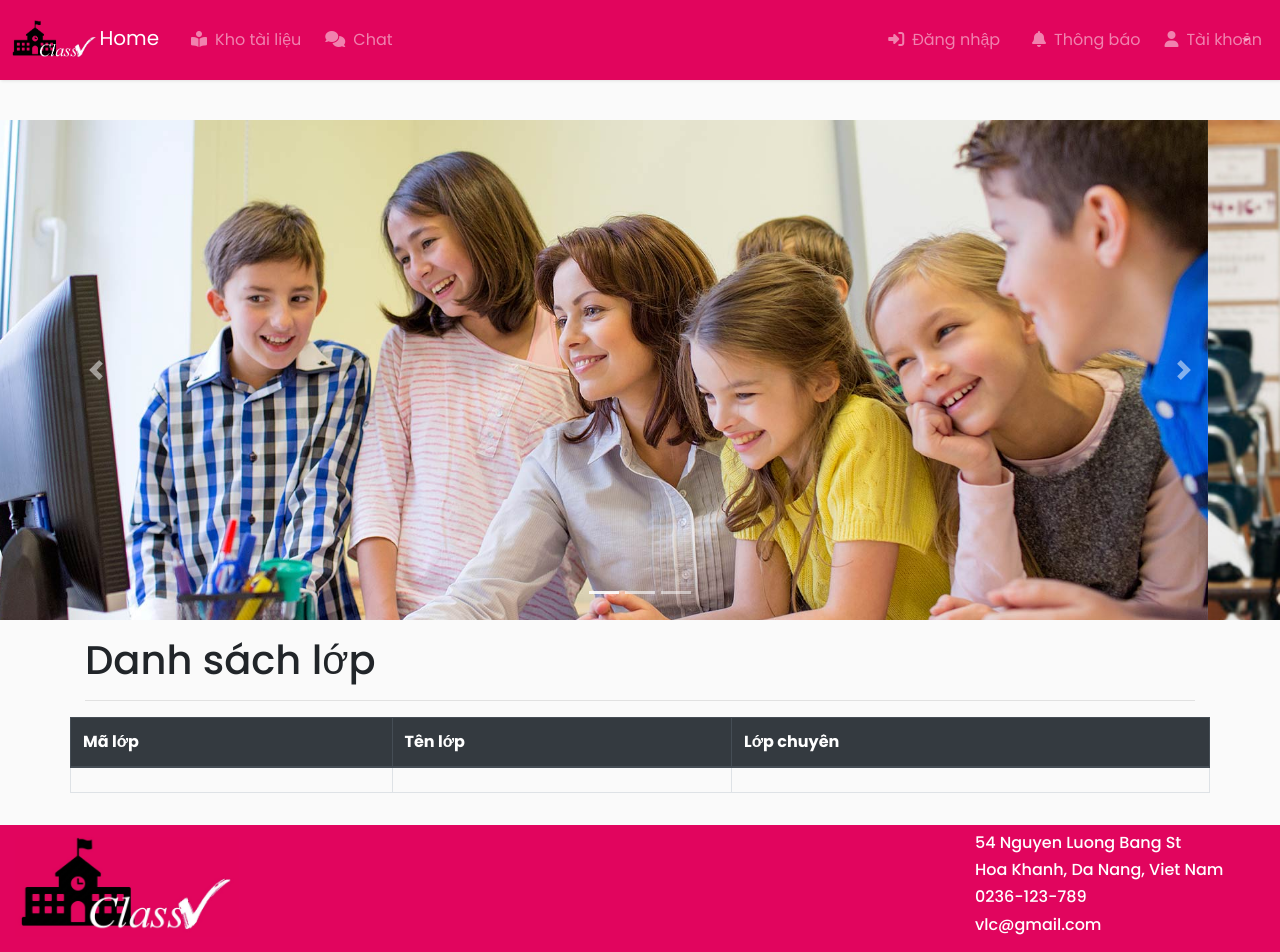
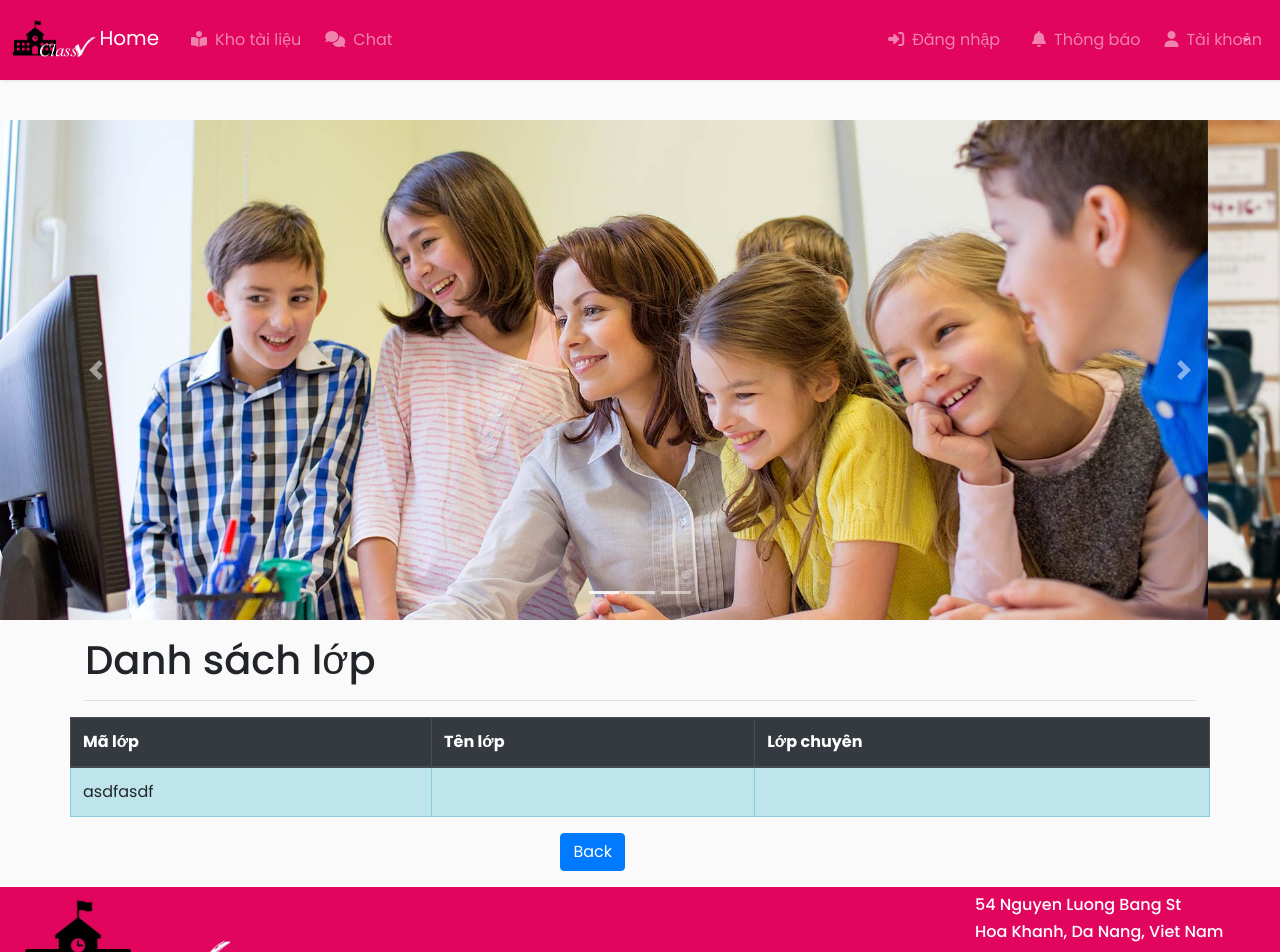
Before and after one commit to huyennguyen88/school-react, a React (Create React App) app: page /listclass in a window 1280 px wide. Shown: the top 952 px of the page. Built offline with nearby package versions, Linux system fonts and the light colour scheme.

Commit message:
Them nut Back vao component ListClass, sua nut Back component ProfileMain

```diff
--- a/src/components/Profile/ProfileMain.jsx
+++ b/src/components/Profile/ProfileMain.jsx
@@ -5,7 +5,7 @@ export class ProfileMain extends Component {
         return (
             <div>
 
-                <div class="container pb-4 mb-4">
+                <div class="container mb-3">
                 <p className="h2">Profile here</p>
                 <hr/>
                     <div class="row border mb-3">
@@ -36,7 +36,11 @@ export class ProfileMain extends Component {
                         </div>
 
                     </div>
-                    <a name="" id="" class="btn btn-primary float-right " href="#" role="button">Back</a>
+                    <div class="row">
+                        <div class="col-6">
+                            <button type="button" class="btn btn-primary float-right">Back</button>
+                        </div>
+                    </div>
                 </div>
 
             </div>
--- a/src/components/Teacher/ListClass.jsx
+++ b/src/components/Teacher/ListClass.jsx
@@ -5,10 +5,10 @@ class ListClass extends Component {
     render() {
         return (
             <div>
-                <BigImage/>
+                <BigImage />
                 <div class="container mt-3 mb-3">
                     <h1>Danh sách lớp</h1>
-                    <hr/>
+                    <hr />
                     <div class="row">
                         <table class="table table-bordered">
                             <thead class="thead-dark">
@@ -23,6 +23,11 @@ class ListClass extends Component {
                             </tbody>
                         </table>
                     </div>
+                    <div class="row">
+                        <div class="col-6">
+                            <button type="button" class="btn btn-primary float-right">Back</button>
+                        </div>
+                    </div>
                 </div>
             </div>
         );
--- a/src/components/Teacher/ListClassItem.jsx
+++ b/src/components/Teacher/ListClassItem.jsx
@@ -4,8 +4,8 @@ class ListClassItem extends Component {
     render() {
 
         return (
-            <tr>
-                <td scope="row"></td>
+            <tr className="table table-info">
+                <td scope="row">asdfasdf</td>
                 <td></td>
                 <td></td>
             </tr>
```
